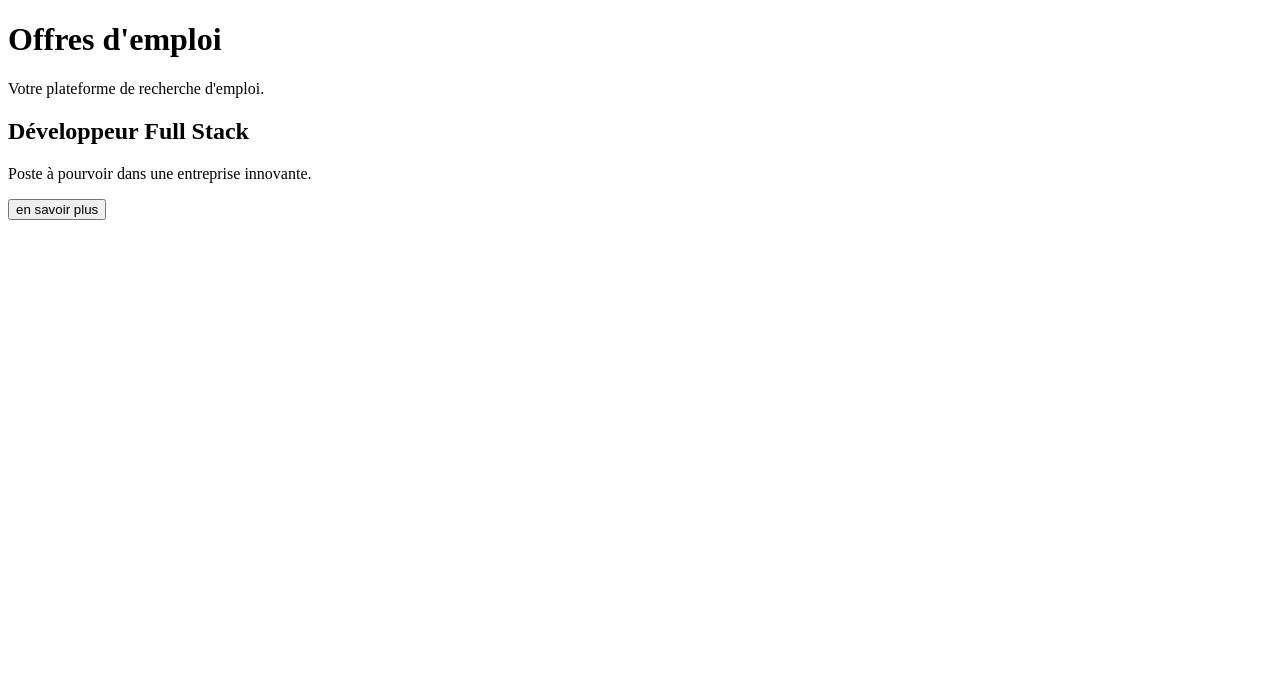
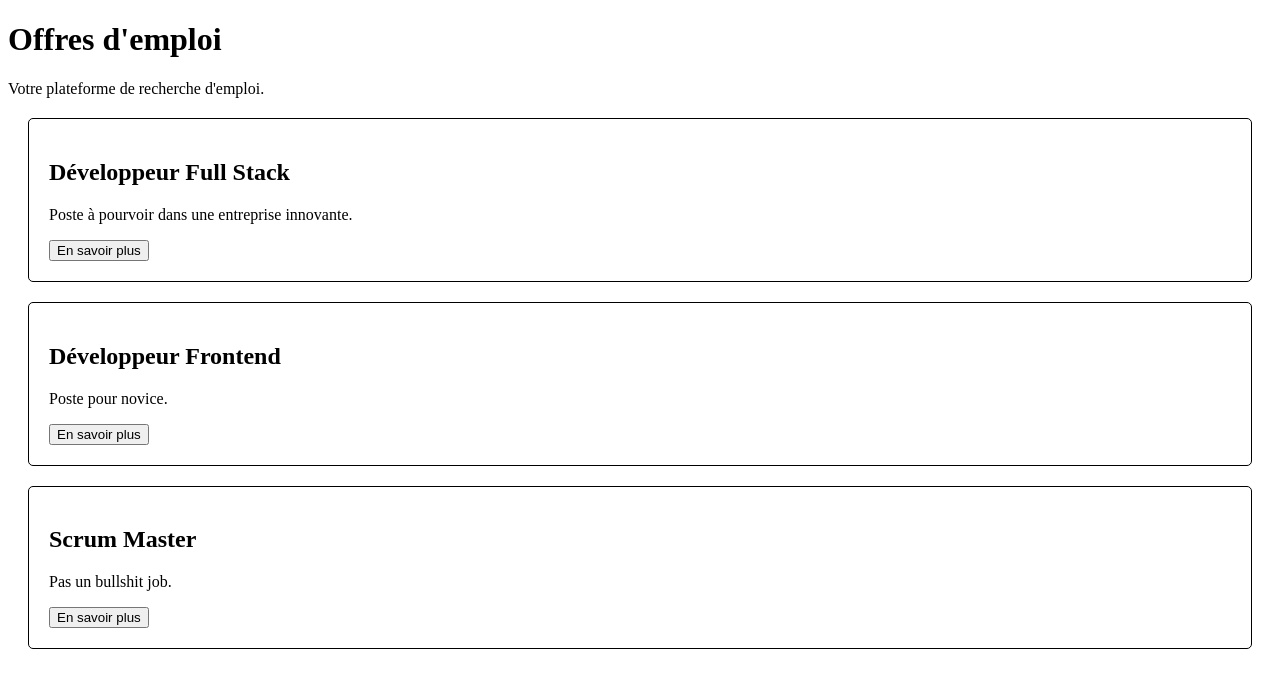
Before and after one commit to S6leak/Job-board, a plain HTML site: page frontend/index.html in a window 1280 px wide. Drawn offline with Linux system fonts and the light colour scheme.

Commit message:
divs, desc for front page + creation of a script.js

```diff
--- a/frontend/index.html
+++ b/frontend/index.html
@@ -3,14 +3,38 @@
 <head>
     <meta charset="UTF-8">
     <meta name="viewport" content="width=device-width, initial-scale=1.0">
+    <link rel="stylesheet" href="style.css">
     <title>JobBoard</title>
 </head>
 <body>
     <h1>Offres d'emploi</h1>
     <p>Votre plateforme de recherche d'emploi.</p>
 
+    <div class="liste-offres">
+    <div class="offre">
     <h2>Développeur Full Stack</h2>
     <p>Poste à pourvoir dans une entreprise innovante.</p>
-    <button>en savoir plus</button>
+    <button>En savoir plus</button>
+
+    <div class="details" style="display:none">
+        <p><strong>Salaire :</strong> 45 000€</p>
+        <p><strong>Lieu :</strong> Paris</p>
+        <p><strong>Temps de travail :</strong> CDI - Temps plein</p>
+        <p><strong>Description complète :</strong> Vous travaillerez sur des projets innovants...</p>
+    </div>
+</div>
+
+    <div class="offre">
+    <h2>Développeur Frontend</h2>
+    <p>Poste pour novice.</p>
+    <button>En savoir plus</button>
+    </div>
+
+    <div class="offre">
+    <h2>Scrum Master</h2>
+    <p>Pas un bullshit job.</p>
+    <button>En savoir plus</button>
+    </div>
+    </div>
 </body>
 </html>
--- a/frontend/style.css
+++ b/frontend/style.css
@@ -0,0 +1,14 @@
+.offre {
+    border: 1px solid #000;
+    padding: 20px;
+    margin: 20px;
+    margin-bottom: 20px;
+    border-radius: 5px;
+}
+.list-offres {
+    border: 1px solid #000;
+    padding: 20px;
+    margin: 20px;
+    margin-bottom: 20px;
+    border-radius: 5px;
+}
```
Also changed, not shown: frontend/script.js (added).
